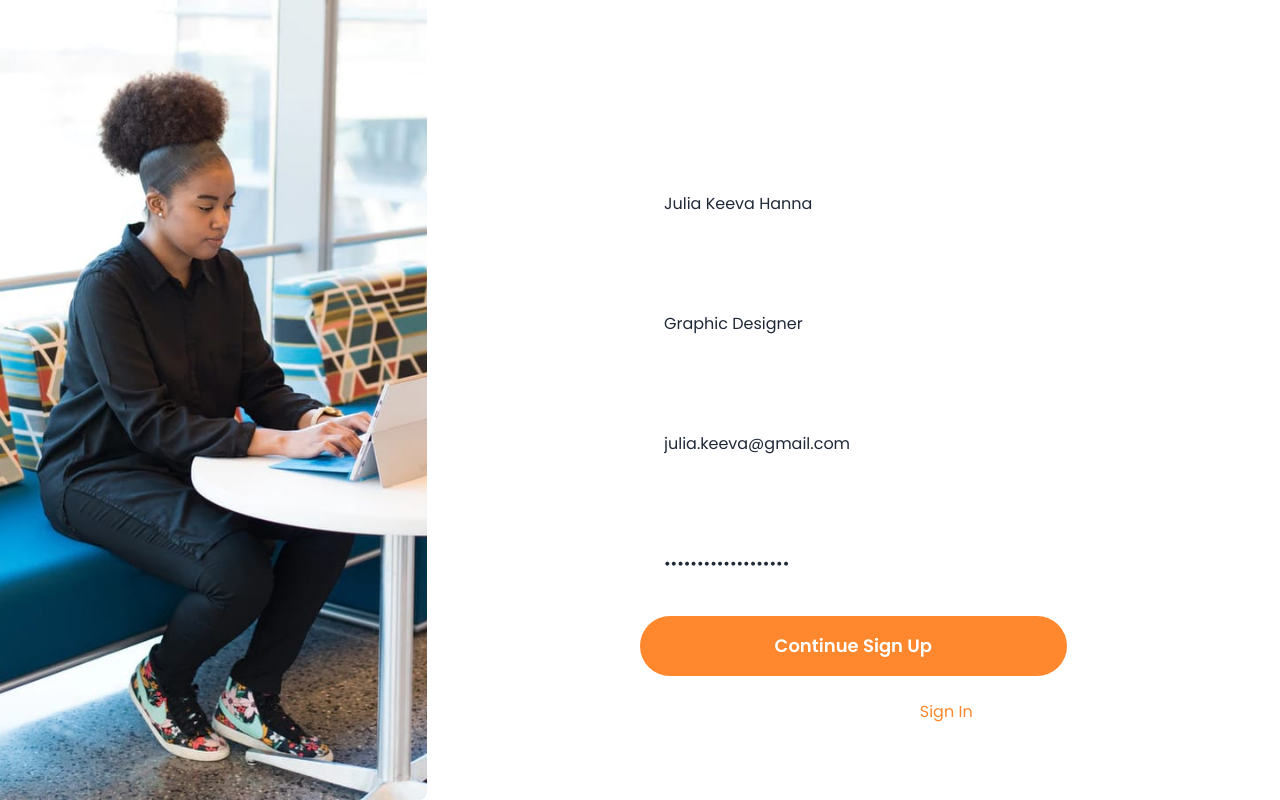
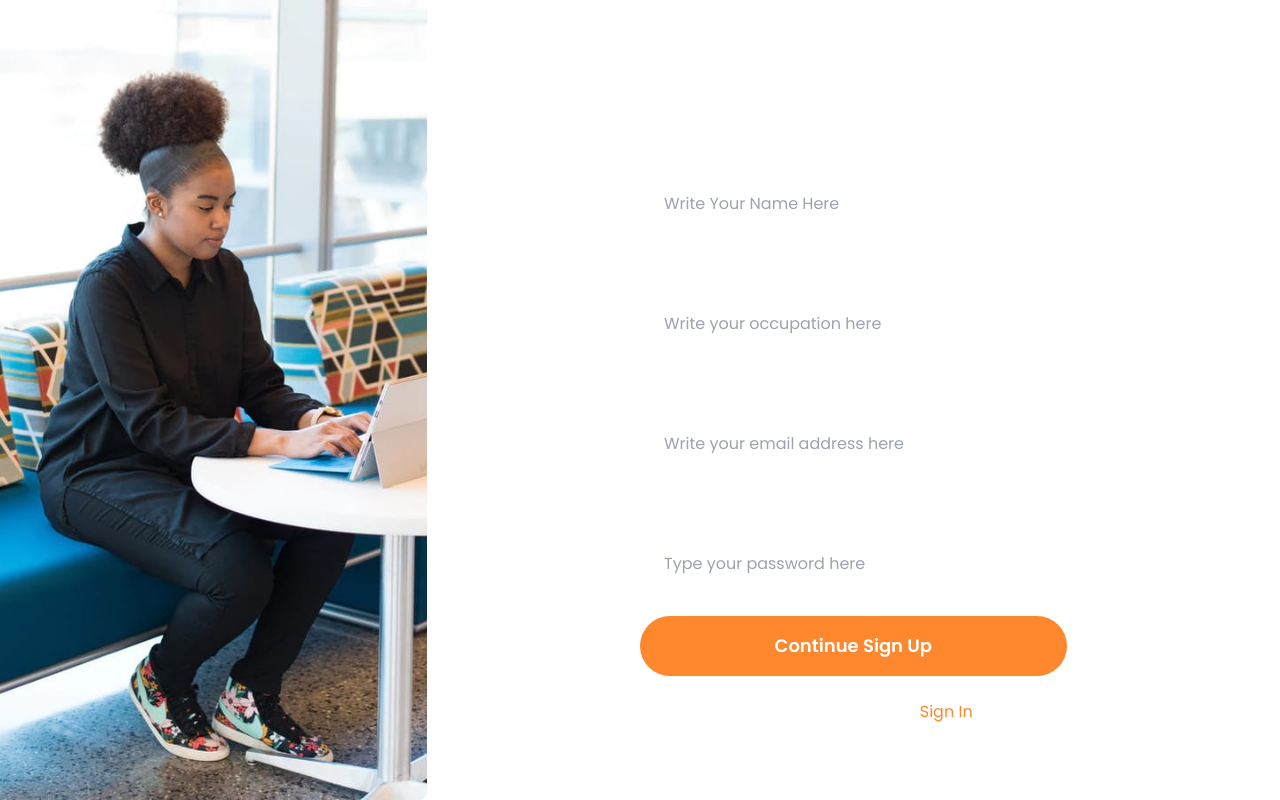
Before and after one commit to luzmareto/kami-peduli-fe-2, a Nuxt app: page /register in a window 1280 px wide. Built offline with nearby package versions, Linux system fonts and the light colour scheme.

Commit message:
FE 5 12 Integrasi API   Integrasi Sign Up Markup

```diff
--- a/components/Navbar.vue
+++ b/components/Navbar.vue
@@ -35,7 +35,7 @@
     <!-- Tampilan home saat login -->
     <div class="flex ml-auto" v-else>
       <div class="dropdown inline-block relative z-10">
-        <button class="bg-white text-gray-700 font-semibold py-4 px-6 rounded inline-flex items-center ">
+        <button class="bg-white text-gray-700 font-semibold py-4 px-8 rounded inline-flex items-center ">
           <img v-if="$store.state.auth.user.image_url"
             :src="$axios.defaults.baseURL + '/' + $store.state.auth.user.image_url" alt=""
             class="h-8 rounded-full mr-2">
--- a/pages/register.vue
+++ b/pages/register.vue
@@ -13,11 +13,12 @@
                 <label class="font-normal text-lg text-white block mb-3"
                   >Full Name</label
                 >
+                <!-- tembak api -->
                 <input
                   type="text"
                   class="auth-form focus:outline-none focus:bg-purple-hover focus:shadow-outline focus:border-purple-hover-stroke focus:text-gray-100"
                   placeholder="Write Your Name Here"
-                  value="Julia Keeva Hanna"
+                  v-model="register.name"
                 />
               </div>
             </div>
@@ -30,7 +31,7 @@
                   type="text"
                   class="auth-form focus:outline-none focus:bg-purple-hover focus:shadow-outline focus:border-purple-hover-stroke focus:text-gray-100"
                   placeholder="Write your occupation here"
-                  value="Graphic Designer"
+                  v-model="register.occupation"
                 />
               </div>
             </div>
@@ -43,7 +44,7 @@
                   type="email"
                   class="auth-form focus:outline-none focus:bg-purple-hover focus:shadow-outline focus:border-purple-hover-stroke focus:text-gray-100"
                   placeholder="Write your email address here"
-                  value="julia.keeva@gmail.com"
+                  v-model="register.email"
                 />
               </div>
             </div>
@@ -53,17 +54,18 @@
                   >Password</label
                 >
                 <input
+                @keyup.enter="userRegister"
                   type="password"
                   class="auth-form focus:outline-none focus:bg-purple-hover focus:shadow-outline focus:border-purple-hover-stroke focus:text-gray-100"
                   placeholder="Type your password here"
-                  value="nasigorenglimaribbu"
+                  v-model="register.password"
                 />
               </div>
             </div>
             <div class="mb-6">
               <div class="mb-4">
                 <button
-                  @click="$router.push({ path: '/upload' })"
+                  @click="userRegister"
                   class="block w-full bg-orange-button hover:bg-green-button text-white font-semibold px-6 py-4 text-lg rounded-full"
                 >
                   Continue Sign Up
@@ -106,7 +108,7 @@ export default {
         } catch (error) {
           console.log(error)
         }
-      }
+      },
     },
 }
 </script>
```
